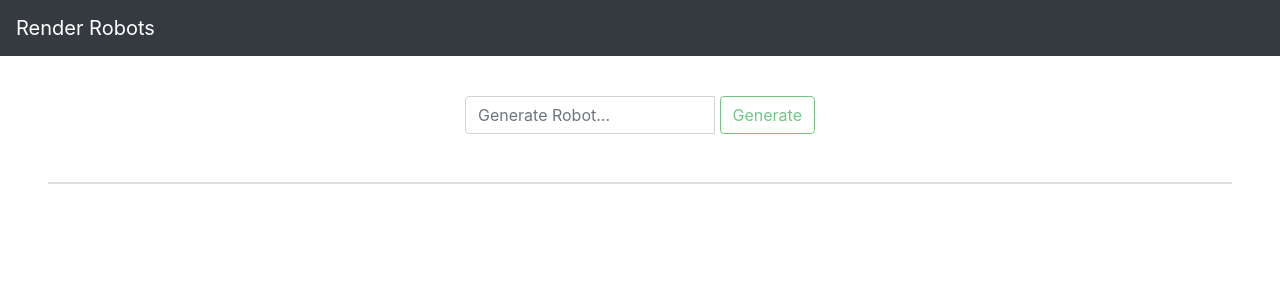
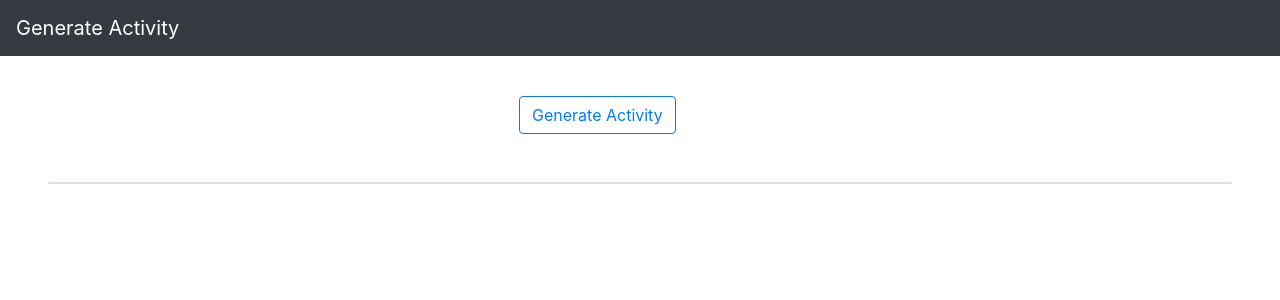
Before and after one commit to swarajlaha/frontend-challenges, a React (Create React App) app: page / in a window 1280 px wide. Shown: the top 300 px of the page. Built offline with nearby package versions, Linux system fonts and the light colour scheme.

Commit message:
ui, functionality

```diff
--- a/src/App.js
+++ b/src/App.js
@@ -2,6 +2,7 @@ import './App.css';
 import AutosuggestInput from './autosuggest-input/pages/autosuggestInput';
 import BackToTop from './back-to-top/pages/backToTop';
 import CountryCapital from './country-capital/pages/CountryCapital';
+import GenerateActivity from './generate-activity/pages/GenerateActivity';
 import McqQuiz from './mcq-quiz/pages/McqQuiz';
 import PasswordChecker from './password-checker/pages/PasswordChecker';
 import RenderNestedObject from './render-nested-object/pages/RenderNestedObject';
@@ -41,7 +42,10 @@ function App() {
       {/* <RenderNestedObject /> */}
 
       {/** Render Robots */}
-      <RenderRobots />
+      {/* <RenderRobots /> */}
+
+      {/** Generate Activity */}
+      <GenerateActivity />
     </>
   );
 }
--- /dev/null
+++ b/src/generate-activity/commons/appNavbar.js
@@ -0,0 +1,16 @@
+import React from 'react';
+import { Navbar } from 'react-bootstrap';
+
+const AppNavbar = () => {
+  return (
+    <>
+      <Navbar bg="dark" variant="dark">
+        <Navbar.Brand href="#home">
+          Generate Activity
+        </Navbar.Brand>
+      </Navbar>
+    </>
+  );
+}
+
+export default AppNavbar;
--- /dev/null
+++ b/src/generate-activity/components/activityCard.js
@@ -0,0 +1,25 @@
+import React, { useState } from 'react'
+import { Card } from 'react-bootstrap'
+import ActivityDetails from './activityDetails'
+import ActivitytoggleBtn from './activitytoggleBtn'
+
+const ActivityCard = ({ index, activity, showdetails, setShowdetails }) => {
+  const [activityIndex, setActivityIndex] = useState()
+  console.log(index, activityIndex)
+
+  return (
+    <>
+      <Card>
+        <Card.Body>
+          {activity.activity}
+          <span style={{ float: 'right' }}>
+            <ActivitytoggleBtn index={index} setActivityIndex={setActivityIndex} showdetails={showdetails} setShowdetails={setShowdetails} />
+          </span>
+          {showdetails && index === activityIndex && <ActivityDetails index={index} activityDetails={activity} setShowdetails={setShowdetails} />}
+        </Card.Body>
+      </Card>
+    </>
+  )
+}
+
+export default ActivityCard
--- /dev/null
+++ b/src/generate-activity/components/activityDetails.js
@@ -0,0 +1,19 @@
+import React, { useEffect } from 'react'
+import { Alert } from 'react-bootstrap'
+
+const ActivityDetails = ({ activityDetails, setShowdetails }) => {
+
+  return (
+    <>
+      <Alert variant='light' className='mt-2'>
+        {Object.entries(activityDetails).map(([key, val]) => (
+          <span key={key}>
+            {'>'} {key} : {val} <br />
+          </span>
+        ))}
+      </Alert>
+    </>
+  )
+}
+
+export default ActivityDetails
--- /dev/null
+++ b/src/generate-activity/components/activitylistCard.js
@@ -0,0 +1,26 @@
+import React from 'react'
+import { Card, Col, Container, Row } from 'react-bootstrap'
+import ActivityCard from './activityCard'
+
+const ActivitylistCard = ({ activitylist, showdetails, setShowdetails }) => {
+
+  return (
+    <>
+      <Card className="mt-5 ml-5 mr-5 pl-5 pr-5">
+        <Container>
+          <Row>
+            {activitylist.map((al, index) => (
+              <Col key={index} md="6" className='mt-2 mb-2'>
+                <Card>
+                  <ActivityCard index={index} activity={al} showdetails={showdetails} setShowdetails={setShowdetails} />
+                </Card>
+              </Col>
+            ))}
+          </Row>
+        </Container>
+      </Card>
+    </>
+  )
+}
+
+export default ActivitylistCard
--- /dev/null
+++ b/src/generate-activity/components/activitytoggleBtn.js
@@ -0,0 +1,25 @@
+import React from 'react'
+import { Button } from 'react-bootstrap'
+
+const ActivitytoggleBtn = ({ index, showdetails, setShowdetails, setActivityIndex }) => {
+
+  // Function to handle toggle for expand-collapse button.
+  const toggleBtnClickHandler = (index) => {
+    setActivityIndex(index)
+    setShowdetails(!showdetails)
+  }
+
+  return (
+    <>
+      <Button
+        variant="info"
+        size="sm"
+        onClick={() => toggleBtnClickHandler(index)}
+      >
+        Expand
+      </Button>
+    </>
+  )
+}
+
+export default ActivitytoggleBtn
--- /dev/null
+++ b/src/generate-activity/components/generateactivityBtn.js
@@ -0,0 +1,25 @@
+import React from 'react'
+import { Button, Col, Container, Row } from 'react-bootstrap'
+
+const GenerateactivityBtn = ({ generateactivityclickHandler }) => {
+  return (
+    <>
+      <Container className="mt-5 pt-5">
+        <Row>
+          <Col></Col>
+          <Col className="pl-5 ml-5">
+            <Button
+              variant="outline-primary"
+              onClick={generateactivityclickHandler}
+            >
+              Generate Activity
+            </Button>
+          </Col>
+          <Col></Col>
+        </Row>
+      </Container>
+    </>
+  )
+}
+
+export default GenerateactivityBtn
--- /dev/null
+++ b/src/generate-activity/pages/GenerateActivity.js
@@ -0,0 +1,49 @@
+/**
+ * Write a functional component to render a button and a list of activities.
+ * The list of activities should start out with one activity.
+ * When the user clicks the button, an additional activity should be fetched and appended to the list.
+ * To generate a random activity, issue a get request to
+ * “https://www.boredapi.com/api/activity” — an API for development that does not require authentication.
+ * Each request will return a new, random object containing the following fields:
+ * activity, type, participants, price, link, key, and accessibility.
+ * The values associated with these fields are either strings or numbers.
+ */
+
+import React, { useState } from 'react'
+import AppNavbar from '../commons/appNavbar'
+import ActivitylistCard from '../components/activitylistCard'
+import GenerateactivityBtn from '../components/generateactivityBtn'
+import axios from 'axios'
+
+const GenerateActivity = () => {
+
+  const [activitylist, setActivitylist] = useState([])
+  const [showdetails, setShowdetails] = useState(false)
+
+  // Function to fetch activities on generate activity button click.
+  const generateactivityclickHandler = async () => {
+    await axios
+      .get('https://www.boredapi.com/api/activity')
+      .then((res) => {
+        if(res && res.data) {
+          const activity = res.data
+          const activityArr = [...activitylist]
+          activityArr.push(activity)
+          setActivitylist(activityArr)
+        }
+      })
+      .catch((err) => {
+        console.log(err)
+      })
+  }
+
+  return (
+    <>
+      <AppNavbar />
+      <GenerateactivityBtn generateactivityclickHandler={generateactivityclickHandler} />
+      <ActivitylistCard activitylist={activitylist} showdetails={showdetails} setShowdetails={setShowdetails} />
+    </>
+  )
+}
+
+export default GenerateActivity
```
